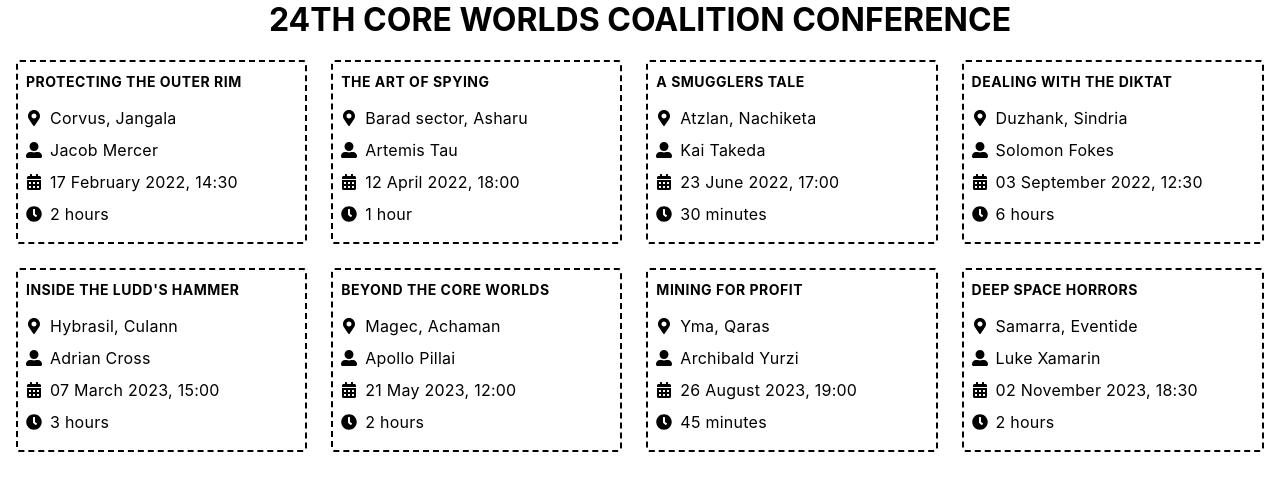
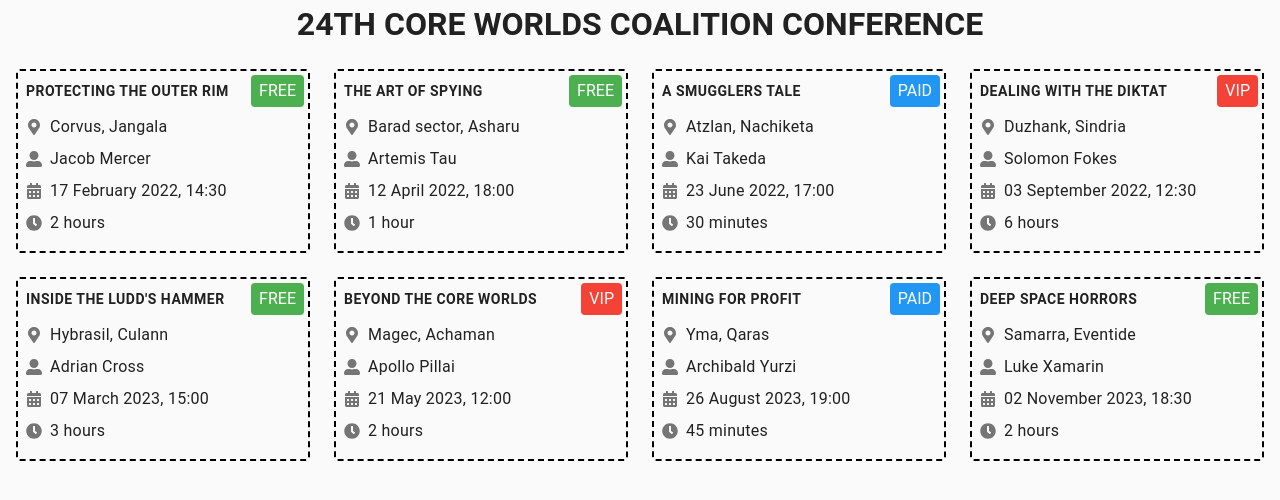
Before and after one commit to ishcenko/components-react, a React (Create React App) app: page / in a window 1280 px wide. Shown: the top 500 px of the page. Built offline with nearby package versions, Linux system fonts and the light colour scheme.

Commit message:
components the end

```diff
--- a/src/components/App.jsx
+++ b/src/components/App.jsx
@@ -1,5 +1,5 @@
-import { PageTitle } from './PageTitle/PageTitle';
-import { EventBoard } from './EventBoard/EventBoard';
+import { PageTitle } from 'components/PageTitle/PageTitle';
+import { EventBoard } from 'components/EventBoard/EventBoard';
 import upcomingEvents from '../upcoming-events.json';
 
 export const App = () => {
--- a/src/components/Event/Event.jsx
+++ b/src/components/Event/Event.jsx
@@ -1,12 +1,14 @@
 import PropTypes from 'prop-types';
-import { formatEventStart, formatEventDuration } from 'utils';
 import {
   FaMapMarkerAlt,
   FaUserAlt,
   FaCalendarAlt,
   FaClock,
 } from 'react-icons/fa';
+import { formatEventDuration, formatEventStart } from 'utils';
+import { iconSize } from 'constants';
 import css from './Event.module.css';
+
 export const Event = ({ name, location, speaker, type, start, end }) => {
   const formattedStart = formatEventStart(start);
   const duration = formatEventDuration(start, end);
@@ -15,25 +17,26 @@ export const Event = ({ name, location, speaker, type, start, end }) => {
     <div className={css.event}>
       <h2 className={css.title}>{name}</h2>
       <p className={css.info}>
-        <FaMapMarkerAlt className={css.icon} size={16} />
+        <FaMapMarkerAlt className={css.icon} size={iconSize.sm} />
         {location}
       </p>
       <p className={css.info}>
-        <FaUserAlt className={css.icon} size={16} />
+        <FaUserAlt className={css.icon} size={iconSize.sm} />
         {speaker}
       </p>
       <p className={css.info}>
-        <FaCalendarAlt className={css.icon} size={16} />
+        <FaCalendarAlt className={css.icon} size={iconSize.sm} />
         {formattedStart}
       </p>
       <p className={css.info}>
-        <FaClock className={css.icon} size={16} />
+        <FaClock className={css.icon} size={iconSize.sm} />
         {duration}
       </p>
       <span className={`${css.chip} ${css[type]}`}>{type}</span>
     </div>
   );
 };
+
 Event.propTypes = {
   name: PropTypes.string.isRequired,
   location: PropTypes.string.isRequired,
--- a/src/components/EventBoard/EventBoard.jsx
+++ b/src/components/EventBoard/EventBoard.jsx
@@ -26,10 +26,10 @@ EventBoard.propTypes = {
       location: PropTypes.string.isRequired,
       speaker: PropTypes.string.isRequired,
       type: PropTypes.string.isRequired,
-      time: {
+      time: PropTypes.exact({
         start: PropTypes.string.isRequired,
         end: PropTypes.string.isRequired,
-      },
+      }),
     })
   ),
 };
--- a/src/components/PageTitle/PageTitle.jsx
+++ b/src/components/PageTitle/PageTitle.jsx
@@ -4,6 +4,7 @@ import css from './PageTitle.module.css';
 export const PageTitle = ({ text }) => {
   return <h1 className={css.title}>{text}</h1>;
 };
+
 PageTitle.propTypes = {
   text: PropTypes.string.isRequired,
 };
--- /dev/null
+++ b/src/constants/iconSize.js
@@ -0,0 +1,3 @@
+export const iconSize = Object.freeze({
+  sm: 16,
+});
--- /dev/null
+++ b/src/constants/index.js
@@ -0,0 +1 @@
+export * from './iconSize';
--- a/src/index.css
+++ b/src/index.css
@@ -1,22 +1,31 @@
-@import-normalize; /* bring in normalize.css styles */
+@import-normalize;
 
+:root {
+  --color-white: #ffffff;
+  --color-black: #010101;
+  --color-green: #4caf50;
+  --color-red: #f44336;
+  --color-blue: #2196f3;
+  --color-primary-text: #212121;
+  --color-secondary-text: #757575;
+}
 
-:root{
-  --color-white: #ffffff
-  --color-black: #010101
-  --color-green: #4caf50
-  --color-red: #f44336
-  --color-blue: #2196f3
-  --color-primary-text: #212121
-  --color-secondary-text: #575
+* {
+  box-sizing: border-box;
 }
+
 body {
+  min-height: 100vh;
   margin: 0;
-  font-family: -apple-system, BlinkMacSystemFont, 'Segoe UI', 'Roboto', 'Oxygen',
+  font-family: 'Roboto', -apple-system, BlinkMacSystemFont, 'Segoe UI', 'Oxygen',
     'Ubuntu', 'Cantarell', 'Fira Sans', 'Droid Sans', 'Helvetica Neue',
     sans-serif;
   -webkit-font-smoothing: antialiased;
   -moz-osx-font-smoothing: grayscale;
+  color: var(--color-primary-text);
+  line-height: 1.5;
+  background-color: #fafafa;
+  scroll-behavior: smooth;
 }
 
 code {
--- a/src/index.js
+++ b/src/index.js
@@ -1,7 +1,7 @@
 import React from 'react';
 import ReactDOM from 'react-dom/client';
+import './index.css';
 import { App } from 'components/App';
-import './index.css';
 
 ReactDOM.createRoot(document.getElementById('root')).render(
   <React.StrictMode>
```
